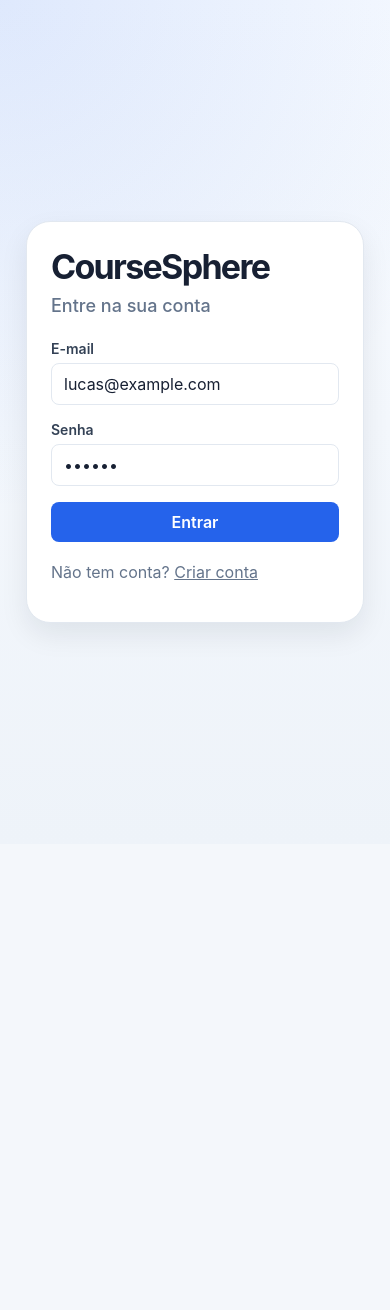
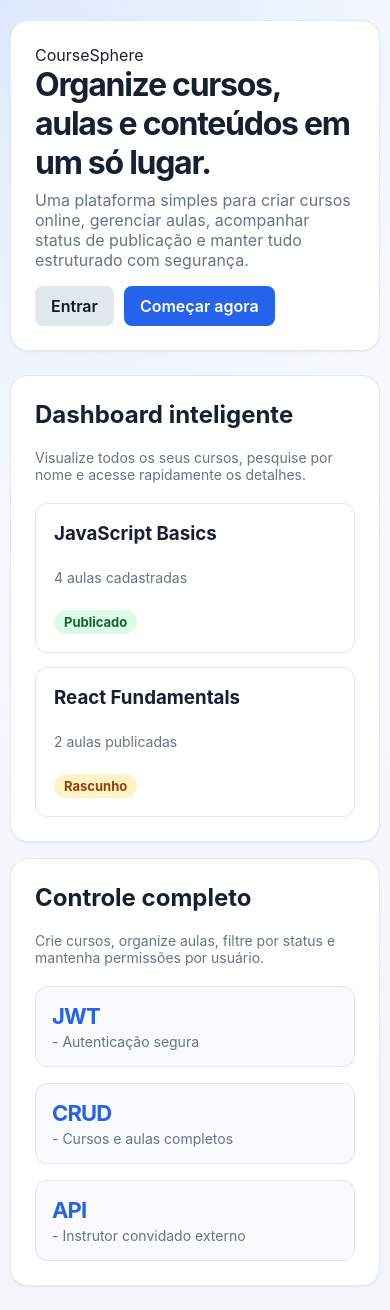
Before and after one commit to LucasFernandesCS/coursesphere, a React (Vite) app in the folder frontend/: page / in a window 390 px wide. Before the commit this address led to /login. Shown: the top 1310 px of the page. Before the commit the page ends 844 px from the top, so only its background shows below. Built offline with nearby package versions, Linux system fonts and the light colour scheme; no server answers.

Commit message:
style: improve landing page

```diff
--- a/frontend/src/App.tsx
+++ b/frontend/src/App.tsx
@@ -1,6 +1,7 @@
-import { BrowserRouter, Navigate, Route, Routes } from "react-router-dom";
+import { BrowserRouter, Route, Routes } from "react-router-dom";
 import { AuthProvider } from "./contexts/AuthProvider";
 import { ProtectedRoute } from "./routes/ProtectedRoute";
+import { Home } from "./pages/Home";
 import { Login } from "./pages/Login";
 import { Register } from "./pages/Register";
 import { Dashboard } from "./pages/Dashboard";
@@ -12,7 +13,7 @@ export function App() {
     <BrowserRouter>
       <AuthProvider>
         <Routes>
-          <Route path="/" element={<Navigate to="/dashboard" replace />} />
+          <Route path="/" element={<Home />} />
           <Route path="/login" element={<Login />} />
           <Route path="/register" element={<Register />} />
 
--- a/frontend/src/index.css
+++ b/frontend/src/index.css
@@ -357,4 +357,45 @@ main {
   .auth-card {
     padding: 24px;
   }
+  .grid-3 {
+    grid-template-columns: repeat(3, minmax(0, 1fr));
+  }
+
+  .home-stat {
+    display: grid;
+    gap: 4px;
+    padding: 16px;
+    border: 1px solid var(--border);
+    border-radius: var(--radius-md);
+    background: var(--surface-soft);
+  }
+
+  .home-stat strong {
+    color: var(--primary);
+    font-size: 22px;
+    letter-spacing: -0.04em;
+  }
+
+  .home-stat span {
+    color: var(--muted);
+    font-size: 14px;
+  }
+
+  .feature-icon {
+    display: inline-grid;
+    place-items: center;
+    width: 42px;
+    height: 42px;
+    margin-bottom: 16px;
+    border-radius: 14px;
+    background: #eff6ff;
+    color: var(--primary);
+    font-weight: 900;
+  }
+
+  @media (max-width: 860px) {
+    .grid-3 {
+      grid-template-columns: 1fr;
+    }
+  }
 }
--- /dev/null
+++ b/frontend/src/pages/Home.tsx
@@ -0,0 +1,114 @@
+import { Link } from "react-router-dom";
+import { useAuth } from "../contexts/useAuth";
+
+export function Home() {
+  const { isAuthenticated } = useAuth();
+
+  return (
+    <main className="page">
+      <header className="page-header">
+        <div>
+          <span className="eyebrow">CourseSphere</span>
+
+          <h1>Organize cursos, aulas e conteúdos em um só lugar.</h1>
+
+          <p>
+            Uma plataforma simples para criar cursos online, gerenciar aulas, acompanhar status de
+            publicação e manter tudo estruturado com segurança.
+          </p>
+        </div>
+
+        <div className="header-actions">
+          {isAuthenticated ? (
+            <Link className="button" to="/dashboard">
+              Ir para dashboard
+            </Link>
+          ) : (
+            <>
+              <Link className="button button-secondary" to="/login">
+                Entrar
+              </Link>
+
+              <Link className="button" to="/register">
+                Começar agora
+              </Link>
+            </>
+          )}
+        </div>
+      </header>
+
+      <section className="grid grid-2">
+        <article className="card">
+          <h2>Dashboard inteligente</h2>
+          <p className="meta">
+            Visualize todos os seus cursos, pesquise por nome e acesse rapidamente os detalhes.
+          </p>
+
+          <ul className="course-list" style={{ marginTop: 20 }}>
+            <li className="course-item">
+              <h3>JavaScript Basics</h3>
+              <p className="meta">4 aulas cadastradas</p>
+              <span className="status status-published">Publicado</span>
+            </li>
+
+            <li className="course-item">
+              <h3>React Fundamentals</h3>
+              <p className="meta">2 aulas publicadas</p>
+              <span className="status status-draft">Rascunho</span>
+            </li>
+          </ul>
+        </article>
+
+        <article className="card">
+          <h2>Controle completo</h2>
+          <p className="meta">
+            Crie cursos, organize aulas, filtre por status e mantenha permissões por usuário.
+          </p>
+
+          <div className="grid" style={{ marginTop: 20 }}>
+            <div className="home-stat">
+              <strong>JWT</strong>
+              <span> - Autenticação segura</span>
+            </div>
+
+            <div className="home-stat">
+              <strong>CRUD</strong>
+              <span> - Cursos e aulas completos</span>
+            </div>
+
+            <div className="home-stat">
+              <strong>API</strong>
+              <span> - Instrutor convidado externo</span>
+            </div>
+          </div>
+        </article>
+      </section>
+
+      <section className="grid grid-3">
+        <article className="card">
+          <span className="feature-icon">01</span>
+          <h2>Gestão de cursos</h2>
+          <p className="meta">
+            Crie, edite, visualize e exclua cursos com validações de datas e permissões.
+          </p>
+        </article>
+
+        <article className="card">
+          <span className="feature-icon">02</span>
+          <h2>Aulas organizadas</h2>
+          <p className="meta">
+            Cadastre aulas por curso, controle status e filtre entre rascunhos e publicadas.
+          </p>
+        </article>
+
+        <article className="card">
+          <span className="feature-icon">03</span>
+          <h2>Segurança</h2>
+          <p className="meta">
+            Rotas protegidas com autenticação JWT e regras de acesso por criador do curso.
+          </p>
+        </article>
+      </section>
+    </main>
+  );
+}
--- a/frontend/src/pages/Login.tsx
+++ b/frontend/src/pages/Login.tsx
@@ -34,6 +34,9 @@ export function Login() {
 
   return (
     <main className="auth-page">
+      <Link className="button button-ghost" to="/">
+        Voltar para início
+      </Link>
       <section className="auth-card">
         <h1>CourseSphere</h1>
         <h2>Entre na sua conta</h2>
--- a/frontend/src/pages/Register.tsx
+++ b/frontend/src/pages/Register.tsx
@@ -36,6 +36,9 @@ export function Register() {
 
   return (
     <main className="auth-page">
+      <Link className="button button-ghost" to="/">
+        Voltar para início
+      </Link>
       <section className="auth-card">
         <h1>CourseSphere</h1>
         <h2>Crie sua conta</h2>
```
